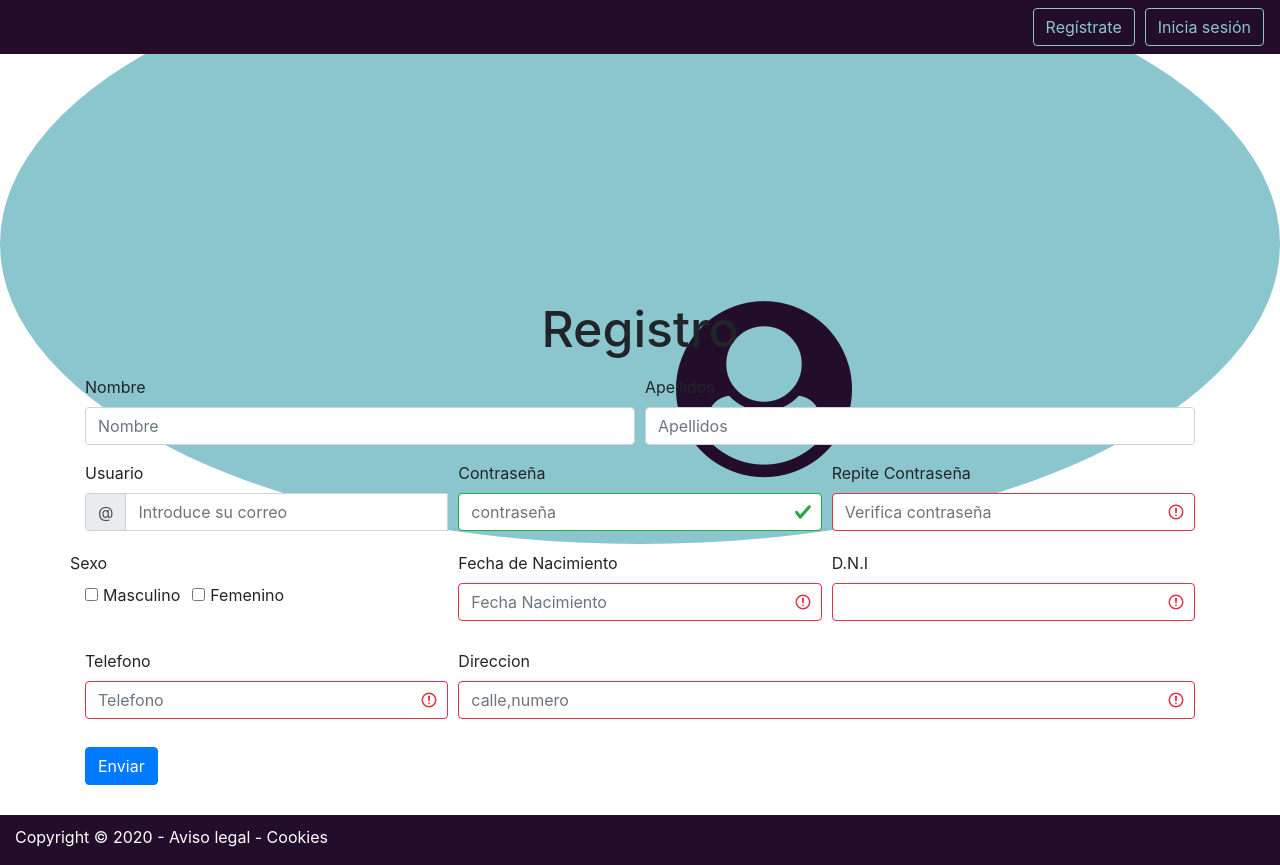
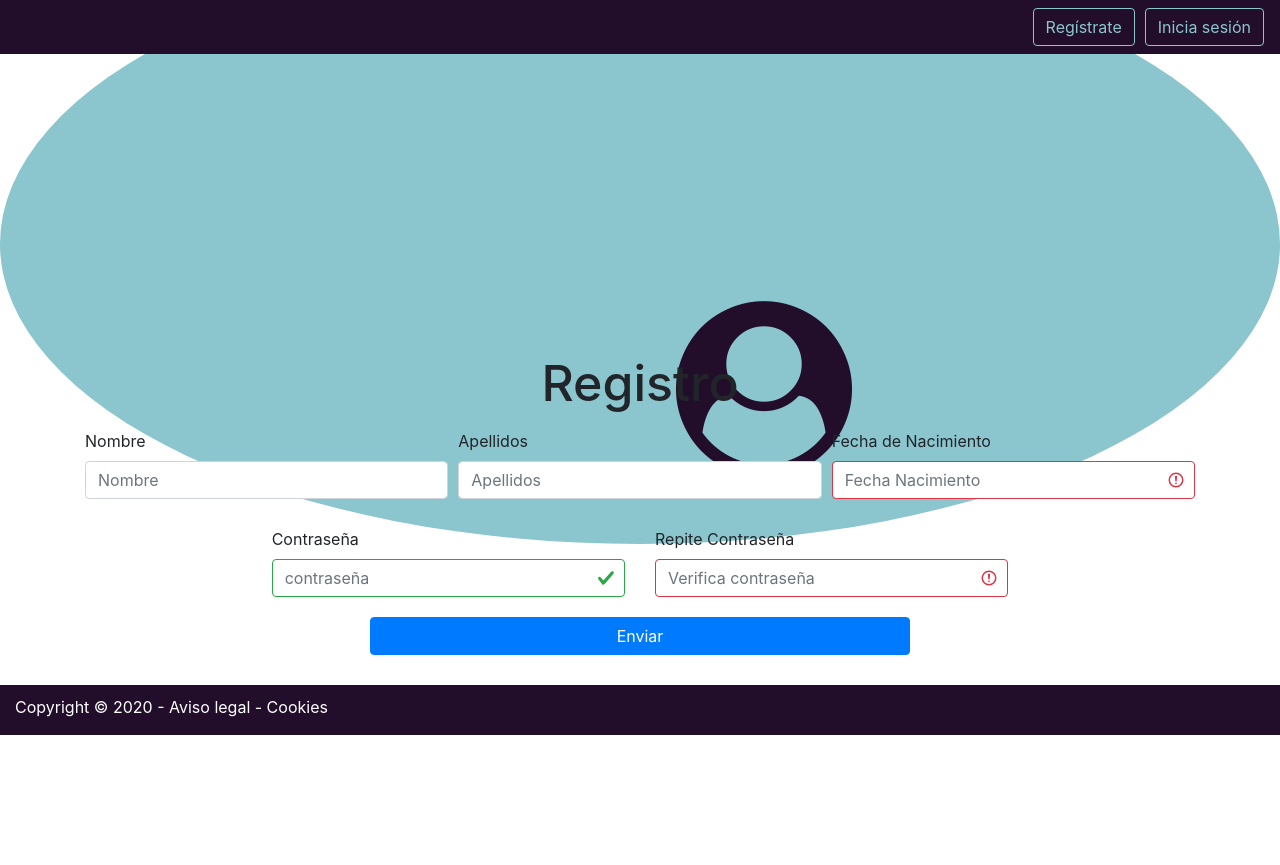
Before and after one commit to MariaZarapuz/si-tienes-casa-tienes-destino, an Angular app: page /user/register in a window 1280 px wide. After the commit the page ends 800 px from the top, so only its background shows below. Built offline with nearby package versions, Linux system fonts and the light colour scheme.

Commit message:
layout forms

```diff
--- a/src/app/app.component.css
+++ b/src/app/app.component.css
@@ -3,7 +3,6 @@
 /* NAV PRINCIPAL */
 .navbar {
   background-color: #220e2a;
-  position: fixed;
 
 }
 
--- a/src/app/form-house/form-house.component.ts
+++ b/src/app/form-house/form-house.component.ts
@@ -7,12 +7,15 @@ import { FormGroup, FormControl, Validators } from '@angular/forms';
   styleUrls: ['./form-house.component.css']
 })
 export class FormHouseComponent implements OnInit {
-  arrUsers: any[]
+  arrUsers: any[];
   form: FormGroup;
+  arrServices: string[];
+  descrip: boolean;
   constructor() {
+    this.descrip = true;
+    this.arrServices = ['lavadora', 'secadora', 'aireAcondicionado']
     this.form = new FormGroup({
       tipo: new FormControl('', [Validators.required]),
-      titulo: new FormControl('', [Validators.required]),
       pais: new FormControl('', [Validators.required]),
       direccion: new FormControl('', [Validators.required]),
       pisoPuerta: new FormControl('', []),
@@ -34,4 +37,7 @@ export class FormHouseComponent implements OnInit {
   ngOnInit() {
   }
 
+  ocultarMostrar() {
+    this.descrip = !this.descrip
+  }
 }
--- a/src/app/form-users/form-users.component.css
+++ b/src/app/form-users/form-users.component.css
@@ -4,7 +4,7 @@
 
 .deco {
 
-  position: fixed;
+  position: absolute;
   top: -80vw;
   background-color: #8bc5ce;
   width: 100%;
--- a/src/app/form-users/form-users.component.html
+++ b/src/app/form-users/form-users.component.html
@@ -1,3 +1,4 @@
+<div>
   <div class="container-fluid">
     <div class="wrapper">
       <div class="deco">
@@ -10,14 +11,15 @@
     <h2 class="titleRegist text-center mb-3">Registro</h2>
     <form [formGroup]="form" (ngSubmit)="onSubmit()">
       <div class="form-row ">
-      <div class="col-md-6 mb-3">
+        <div class="col-4 ">
           <label for="validationServer01">Nombre</label>
           <input type="text" class="form-control" id="validationServer01" placeholder="Nombre" formControlName="name">
           <div class="valid-feedback">
             El campo esta vacio
           </div>
         </div>
-      <div class="col-md-6 mb-3">
+
+        <div class="col-4 ">
           <label for="validationServer02">Apellidos</label>
           <input type="text" class="form-control" id="validationServer02" placeholder="Apellidos"
             formControlName="surNames">
@@ -25,24 +27,19 @@
             Looks good!
           </div>
         </div>
-    </div>
-    <div class="form-row ">
-
-      <div class="col-md-4 mb-3">
-        <label for="validationServerUsername">Usuario</label>
-        <div class="input-group">
-          <div class="input-group-prepend">
-            <span class="input-group-text" id="inputGroupPrepend3">@</span>
-          </div>
-          <input type="text" class="form-control" id="validationServerUsername" placeholder="Introduce su correo"
-            aria-describedby="inputGroupPrepend3" formControlName="email">
+        <div class="col-md-4 mb-4">
+          <label for="validationServer03">Fecha de Nacimiento</label>
+          <input type="text" class="form-control is-invalid" id="validationServer03" placeholder="Fecha Nacimiento"
+            formControlName="dateBirth">
           <div class="invalid-feedback">
 
           </div>
         </div>
-
       </div>
-      <div class="col-md-4 mb-3">
+      <div class="form-row">
+        <div class=" col-8 offset-2">
+          <div class="row">
+            <div class="col-md-6 mb-3">
               <label for="validationServer02">Contraseña</label>
               <input type="text" class="form-control is-valid" id="validationServer02" placeholder="contraseña"
                 formControlName="password">
@@ -50,7 +47,7 @@
 
               </div>
             </div>
-      <div class="col-md-4 mb-3">
+            <div class="col-md-6 mb-3">
               <label for="validationServerUsername">Repite Contraseña</label>
               <input type="text" class="form-control is-invalid" id="validationServerUsername"
                 placeholder="Verifica contraseña" aria-describedby="inputGroupPrepend3" formControlName="checkPassword">
@@ -60,63 +57,19 @@
             </div>
           </div>
 
-    <div class="form-row">
-      <div class="col-md-4 mb-4">
-        <label class="row">Sexo</label>
-        <div class="form-check form-check-inline">
-          <div class="form-check form-check-inline">
-            <input class="form-check-input" type="checkbox" id="inlineCheckbox1" value="option1"
-              formControlName="gender">
-            <label class="form-check-label" for="inlineCheckbox1">Masculino</label>
-          </div>
-          <div class="form-check form-check-inline">
-            <input class="form-check-input" type="checkbox" id="inlineCheckbox2" value="option2"
-              formControlName="gender">
-            <label class="form-check-label" for="inlineCheckbox2">Femenino</label>
         </div>
       </div>
-      </div>
-      <div class="invalid-feedback">
-      </div>
-      <div class="col-md-4 mb-4">
-        <label for="validationServer03">Fecha de Nacimiento</label>
-        <input type="text" class="form-control is-invalid" id="validationServer03" placeholder="Fecha Nacimiento"
-          formControlName="dateBirth">
-        <div class="invalid-feedback">
 
-        </div>
-      </div>
-      <div class="col-md-4 mb-4">
-        <label for="validationServer04">D.N.I</label>
-        <input type="text" class="form-control is-invalid" id="validationServer04" placeholder="" formControlName="dni">
-        <div class="invalid-feedback">
+      <div class="row">
+        <div class="col-6 offset-3">
+
+          <input class="btn btn-primary col-12" type="submit" value="Enviar">
 
         </div>
       </div>
 
-    </div>
-    <div class="form-row">
 
-      <div class="col-md-4 mb-4">
-        <label for="validationServer05">Telefono</label>
-        <input type="text" class="form-control is-invalid" id="validationServer05" placeholder="Telefono"
-          formControlName="phone">
-        <div class="invalid-feedback">
-
-        </div>
-      </div>
-      <div class="col-md-8 mb-4">
-        <label for="validationServer05">Direccion</label>
-        <input type="text" class="form-control is-invalid" id="validationServer05" placeholder="calle,numero"
-          formControlName="adress">
-        <div class="invalid-feedback">
-
-        </div>
-      </div>
-
-    </div>
-
-    <input class="btn btn-primary" type="submit" value="Enviar">
 
     </form>
   </div>
+</div>
--- a/src/app/form-users/form-users.component.ts
+++ b/src/app/form-users/form-users.component.ts
@@ -14,12 +14,7 @@ export class FormUsersComponent implements OnInit {
     this.form = new FormGroup({
       name: new FormControl('', [Validators.required, Validators.minLength(3)]),
       surNames: new FormControl('', [Validators.required, Validators.minLength(3)]),
-      userName: new FormControl('', [Validators.required]),
       dateBirth: new FormControl('', [Validators.required]),
-      gender: new FormControl('', [Validators.required]),
-      dni: new FormControl('', [Validators.required]),
-      phone: new FormControl('', [Validators.required]),
-      adress: new FormControl('', [Validators.required]),
       email: new FormControl('', [Validators.required]),
       password: new FormControl('', [Validators.required]),
       checkPassword: new FormControl('', [Validators.required])
```
Also changed, not shown: src/app/form-house/form-house.component.html (+73 -35 lines). Lines whose indentation alone changed are shown as unchanged.
